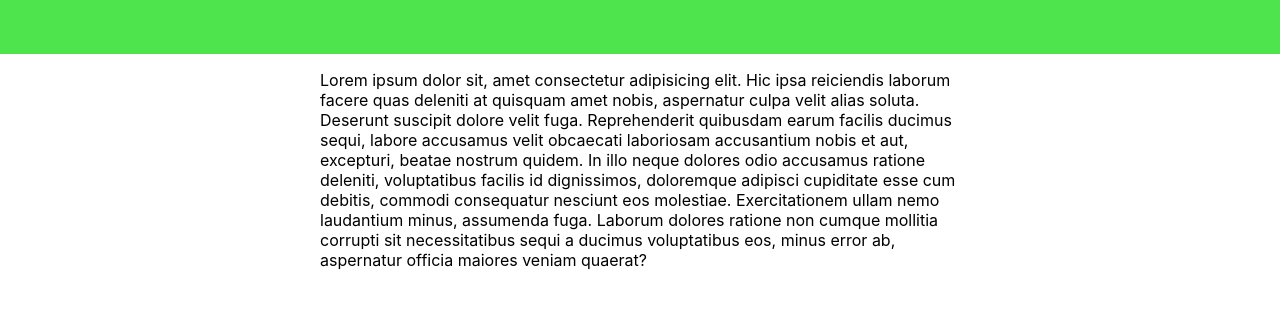
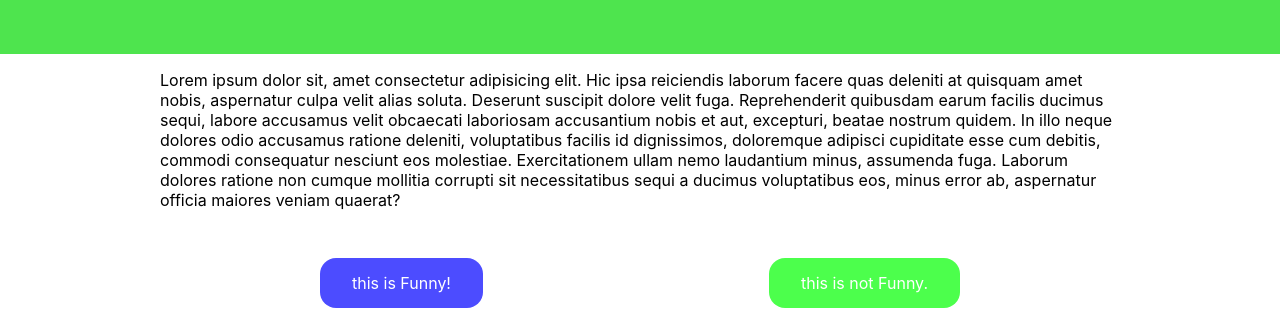
Before and after one commit to huyluongvan1998/-HL.res-Jokee, a React (Create React App) app in the folder jokee/: page / in a window 1280 px wide. Shown: the part 480-796 px from the top of the page. Built offline with nearby package versions, Linux system fonts and the light colour scheme; no server answers.

Commit message:
[Jokee] Add redux thunk and fetch joke from API

```diff
--- a/jokee/package.json
+++ b/jokee/package.json
@@ -6,10 +6,14 @@
     "@testing-library/jest-dom": "^5.16.1",
     "@testing-library/react": "^12.1.2",
     "@testing-library/user-event": "^13.5.0",
+    "axios": "^0.24.0",
     "node-sass": "^7.0.1",
     "react": "^17.0.2",
     "react-dom": "^17.0.2",
+    "react-redux": "^7.2.6",
     "react-scripts": "5.0.0",
+    "redux": "^4.1.2",
+    "redux-thunk": "^2.4.1",
     "web-vitals": "^2.1.2"
   },
   "scripts": {
--- a/jokee/src/App.scss
+++ b/jokee/src/App.scss
@@ -56,10 +56,8 @@ main {
     justify-content: space-between;
     align-items: center;
   }
-  .joke {
-    &-content {
-      margin: 0 20em;
-    }
+  .joke-content {
+    margin: 0 10em;
   }
 }
 
--- a/jokee/src/Components/Footer/Footer.js
+++ b/jokee/src/Components/Footer/Footer.js
@@ -3,7 +3,7 @@ import React from 'react';
 export const Footer = () => {
   return (
     <footer>
-      <div class='content grey-700'>
+      <div className='content grey-700'>
         <h3>Copyright by Jack</h3>
       </div>
     </footer>
--- /dev/null
+++ b/jokee/src/Components/Spinner/Spinner.js
@@ -0,0 +1,5 @@
+import React from 'react';
+
+export const Spinner = () => {
+  return <div className='loader'></div>;
+};
--- a/jokee/src/Container/JokeContainer/JokeContainer.js
+++ b/jokee/src/Container/JokeContainer/JokeContainer.js
@@ -1,28 +1,25 @@
-import React from 'react';
+import React, { useEffect } from 'react';
+import { useSelector, useDispatch } from 'react-redux';
 
+import { fetchJokes } from '../../action/jokeActions';
 import Banner from '../../Components/Banner/Banner';
 import Button from '../../Components/Button/Button';
+import Joke from '../../Components/Joke/Joke';
+import { Spinner } from '../../Components/Spinner/Spinner';
 
 const JokeContainer = () => {
+  const dispatch = useDispatch();
+  const jokeList = useSelector((state) => state.jokeList);
+  // eslint-disable-next-line no-unused-vars
+  const { loading, error, jokes } = jokeList;
+
+  useEffect(() => {
+    dispatch(fetchJokes());
+  }, [dispatch]);
   return (
     <main>
       <Banner />
-      <div className='joke'>
-        <div className='joke-content'>
-          Lorem ipsum dolor sit, amet consectetur adipisicing elit. Hic ipsa
-          reiciendis laborum facere quas deleniti at quisquam amet nobis,
-          aspernatur culpa velit alias soluta. Deserunt suscipit dolore velit
-          fuga. Reprehenderit quibusdam earum facilis ducimus sequi, labore
-          accusamus velit obcaecati laboriosam accusantium nobis et aut,
-          excepturi, beatae nostrum quidem. In illo neque dolores odio accusamus
-          ratione deleniti, voluptatibus facilis id dignissimos, doloremque
-          adipisci cupiditate esse cum debitis, commodi consequatur nesciunt eos
-          molestiae. Exercitationem ullam nemo laudantium minus, assumenda fuga.
-          Laborum dolores ratione non cumque mollitia corrupti sit
-          necessitatibus sequi a ducimus voluptatibus eos, minus error ab,
-          aspernatur officia maiores veniam quaerat?
-        </div>
-      </div>
+      <div className='joke'>{loading ? <Spinner /> : <Joke />}</div>
       <div className='joke-button'>
         <Button type='primary' content='this is Funny!' />
         <Button type='success' content='this is not Funny.' />
--- /dev/null
+++ b/jokee/src/action/jokeActions.js
@@ -0,0 +1,26 @@
+import axios from 'axios';
+import {
+  JOKE_REQUEST,
+  JOKE_REQUEST_FAIL,
+  JOKE_REQUEST_SUCCESS,
+} from '../constants/jokeConstants';
+
+export const fetchJokes = () => async (dispatch) => {
+  const count = 5;
+  dispatch({
+    type: JOKE_REQUEST,
+  });
+  try {
+    const header = { Accept: 'application/json' };
+    for (let i = 0; i < count; i++) {
+      const { data } = await axios({
+        method: 'get',
+        url: 'https://icanhazdadjoke.com/',
+        headers: header,
+      });
+      dispatch({ type: JOKE_REQUEST_SUCCESS, payload: data });
+    }
+  } catch (error) {
+    dispatch({ type: JOKE_REQUEST_FAIL, payload: error.message });
+  }
+};
--- /dev/null
+++ b/jokee/src/constants/jokeConstants.js
@@ -0,0 +1,3 @@
+export const JOKE_REQUEST = 'JOKE_REQUEST';
+export const JOKE_REQUEST_SUCCESS = 'JOKE_REQUEST_SUCCESS';
+export const JOKE_REQUEST_FAIL = 'JOKE_REQUEST_FAIL';
--- a/jokee/src/index.js
+++ b/jokee/src/index.js
@@ -3,11 +3,13 @@ import ReactDOM from 'react-dom';
 import './index.scss';
 import App from './App';
 import reportWebVitals from './reportWebVitals';
+import { Provider } from 'react-redux';
+import store from './store';
 
 ReactDOM.render(
-  <React.StrictMode>
+  <Provider store={store}>
     <App />
-  </React.StrictMode>,
+  </Provider>,
   document.getElementById('root')
 );
 
--- a/jokee/src/index.scss
+++ b/jokee/src/index.scss
@@ -58,3 +58,34 @@ code {
 .btn-success:hover {
   background-color: rgba(0, 255, 0, 1);
 }
+
+//Loader
+.loader {
+  border: 16px solid #f3f3f3;
+  border-radius: 50%;
+  border-top: 16px solid #3498db;
+  width: 120px;
+  height: 120px;
+  -webkit-animation: spin 2s linear infinite; /* Safari */
+  animation: spin 2s linear infinite;
+  margin: 0 auto;
+}
+
+/* Safari */
+@-webkit-keyframes spin {
+  0% {
+    -webkit-transform: rotate(0deg);
+  }
+  100% {
+    -webkit-transform: rotate(360deg);
+  }
+}
+
+@keyframes spin {
+  0% {
+    transform: rotate(0deg);
+  }
+  100% {
+    transform: rotate(360deg);
+  }
+}
--- /dev/null
+++ b/jokee/src/reducers/jokeReducers.js
@@ -0,0 +1,22 @@
+import {
+  JOKE_REQUEST,
+  JOKE_REQUEST_FAIL,
+  JOKE_REQUEST_SUCCESS,
+} from '../constants/jokeConstants';
+
+export const jokeReducers = (state = { jokes: [] }, action) => {
+  switch (action.type) {
+    case JOKE_REQUEST:
+      return { loading: true, ...state };
+    case JOKE_REQUEST_SUCCESS:
+      const joke = action.payload;
+      return {
+        loading: false,
+        jokes: [...state.jokes, joke],
+      };
+    case JOKE_REQUEST_FAIL:
+      return { loading: false, error: action.payload };
+    default:
+      return { ...state };
+  }
+};
--- /dev/null
+++ b/jokee/src/store.js
@@ -0,0 +1,18 @@
+import { applyMiddleware, combineReducers, compose, createStore } from 'redux';
+import thunk from 'redux-thunk';
+import { jokeReducers } from './reducers/jokeReducers';
+
+const initialState = {};
+
+const rootReducer = combineReducers({
+  jokeList: jokeReducers,
+});
+
+const composeEnhancer = window.__REDUX_DEVTOOLS_EXTENSION_COMPOSE__ || compose;
+const store = createStore(
+  rootReducer,
+  initialState,
+  composeEnhancer(applyMiddleware(thunk))
+);
+
+export default store;
```
Also changed, not shown: 1 other file (tests, documents, lock files or other folders).
